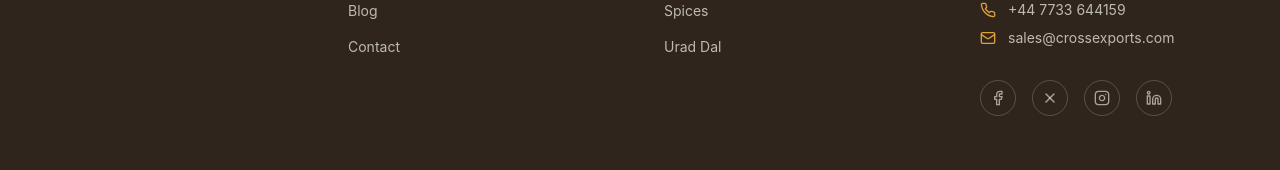
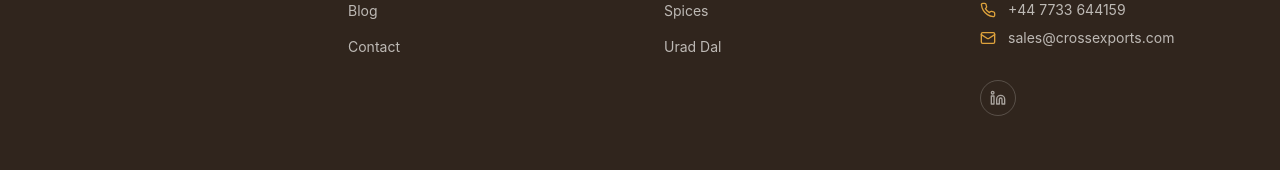
Before and after one commit to razikkk/cross-exports, a React (Vite) app: page / in a window 1280 px wide. Shown: the part 5661-5831 px from the top of the page. Built offline with nearby package versions, Linux system fonts and the light colour scheme; the HTML template or start-up script is replaced by a standard one.

Commit message:
updated linkedin

```diff
--- a/src/components/layout/Footer.tsx
+++ b/src/components/layout/Footer.tsx
@@ -139,7 +139,7 @@ const Footer = () => {
 
   {/* Social Links */}
   <div className="mt-8 flex items-center gap-4">
-    <a href="https://facebook.com" target="_blank" rel="noopener noreferrer" className="w-9 h-9 rounded-full border border-background/20 flex items-center justify-center text-background/60 hover:text-accent hover:border-accent transition-all">
+    {/* <a href="https://facebook.com" target="_blank" rel="noopener noreferrer" className="w-9 h-9 rounded-full border border-background/20 flex items-center justify-center text-background/60 hover:text-accent hover:border-accent transition-all">
       <Facebook size={16} />
     </a>
     <a href="https://x.com" target="_blank" rel="noopener noreferrer" className="w-9 h-9 rounded-full border border-background/20 flex items-center justify-center text-background/60 hover:text-accent hover:border-accent transition-all">
@@ -147,8 +147,8 @@ const Footer = () => {
     </a>
     <a href="https://instagram.com" target="_blank" rel="noopener noreferrer" className="w-9 h-9 rounded-full border border-background/20 flex items-center justify-center text-background/60 hover:text-accent hover:border-accent transition-all">
       <Instagram size={16} />
-    </a>
-    <a href="https://linkedin.com" target="_blank" rel="noopener noreferrer" className="w-9 h-9 rounded-full border border-background/20 flex items-center justify-center text-background/60 hover:text-accent hover:border-accent transition-all">
+    </a> */}
+    <a href="https://www.linkedin.com/company/crossexports/" target="_blank" rel="noopener noreferrer" className="w-9 h-9 rounded-full border border-background/20 flex items-center justify-center text-background/60 hover:text-accent hover:border-accent transition-all">
       <Linkedin size={16} />
     </a>
   </div>
```
